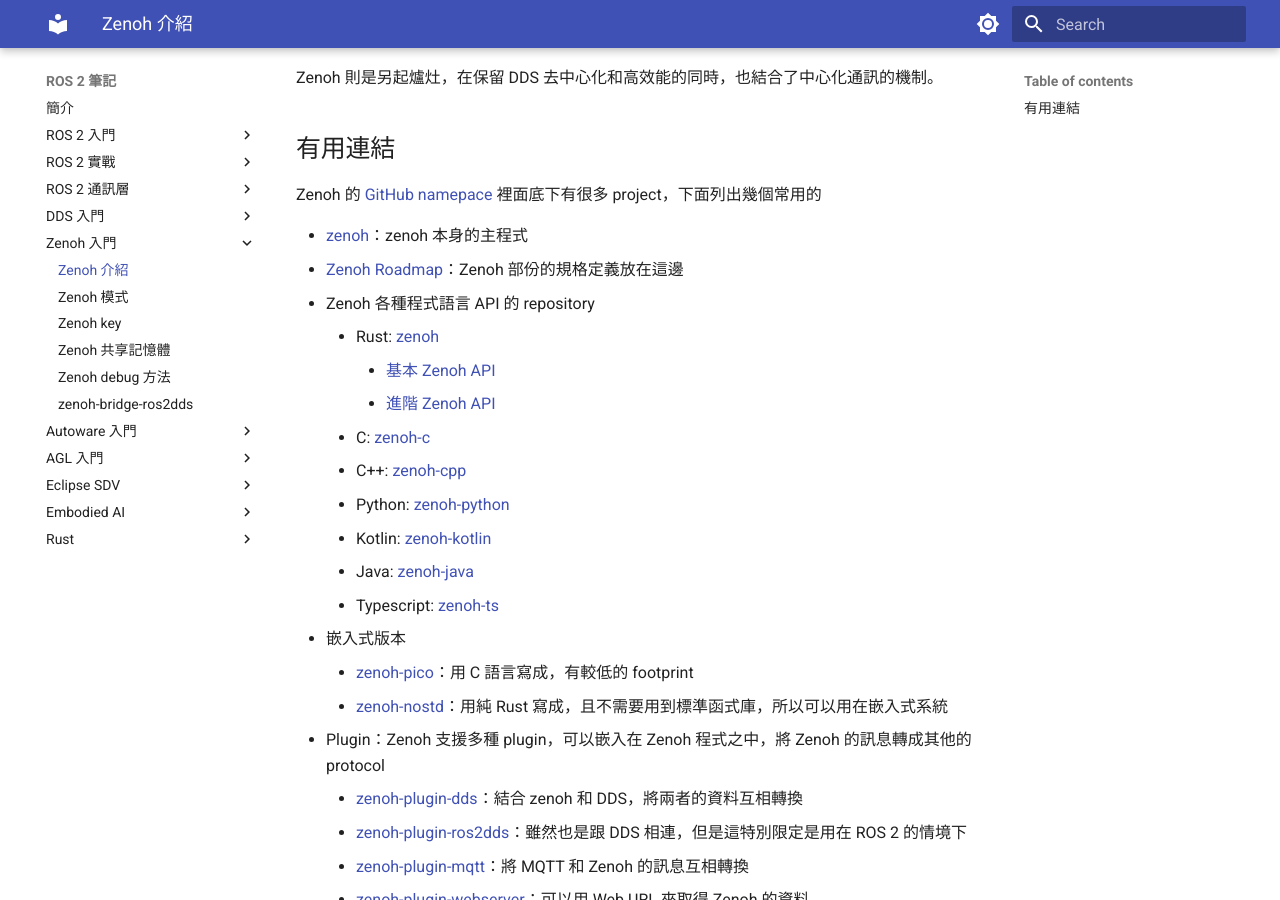
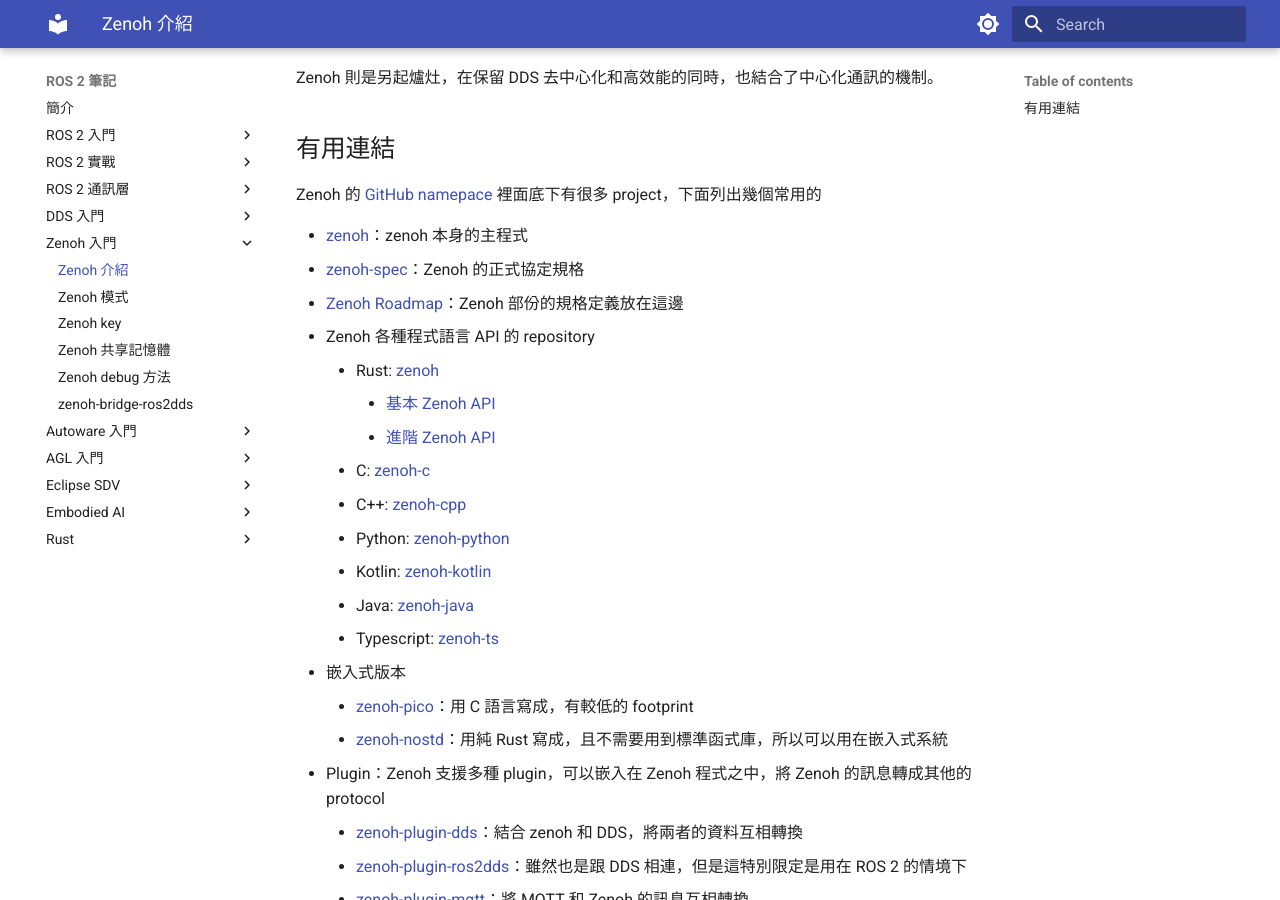
Before and after one commit to evshary/ros2-learning, an MkDocs documentation site: the page built from docs/zenoh/introduction.md, in a window 1280 px wide and 900 px high, scrolled down 484 px. Built offline with MkDocs 1.6.1 and Material for MkDocs 9.7.7, drawn with Linux system fonts in a browser that asks for light colours.

Commit message:
Append Zenoh spec.
Signed-off-by: ChenYing Kuo <evshary@gmail.com>

```diff
--- a/docs/zenoh/introduction.md
+++ b/docs/zenoh/introduction.md
@@ -24,6 +24,7 @@ Zenoh 則是另起爐灶，在保留 DDS 去中心化和高效能的同時，也
 Zenoh 的 [GitHub namepace](https://github.com/eclipse-zenoh) 裡面底下有很多 project，下面列出幾個常用的
 
 * [zenoh](https://github.com/eclipse-zenoh/zenoh)：zenoh 本身的主程式
+* [zenoh-spec](https://spec.zenoh.io/spec/)：Zenoh 的正式協定規格
 * [Zenoh Roadmap](https://github.com/eclipse-zenoh/roadmap)：Zenoh 部份的規格定義放在這邊
 * Zenoh 各種程式語言 API 的 repository
     * Rust: [zenoh](https://github.com/eclipse-zenoh/zenoh)
```
